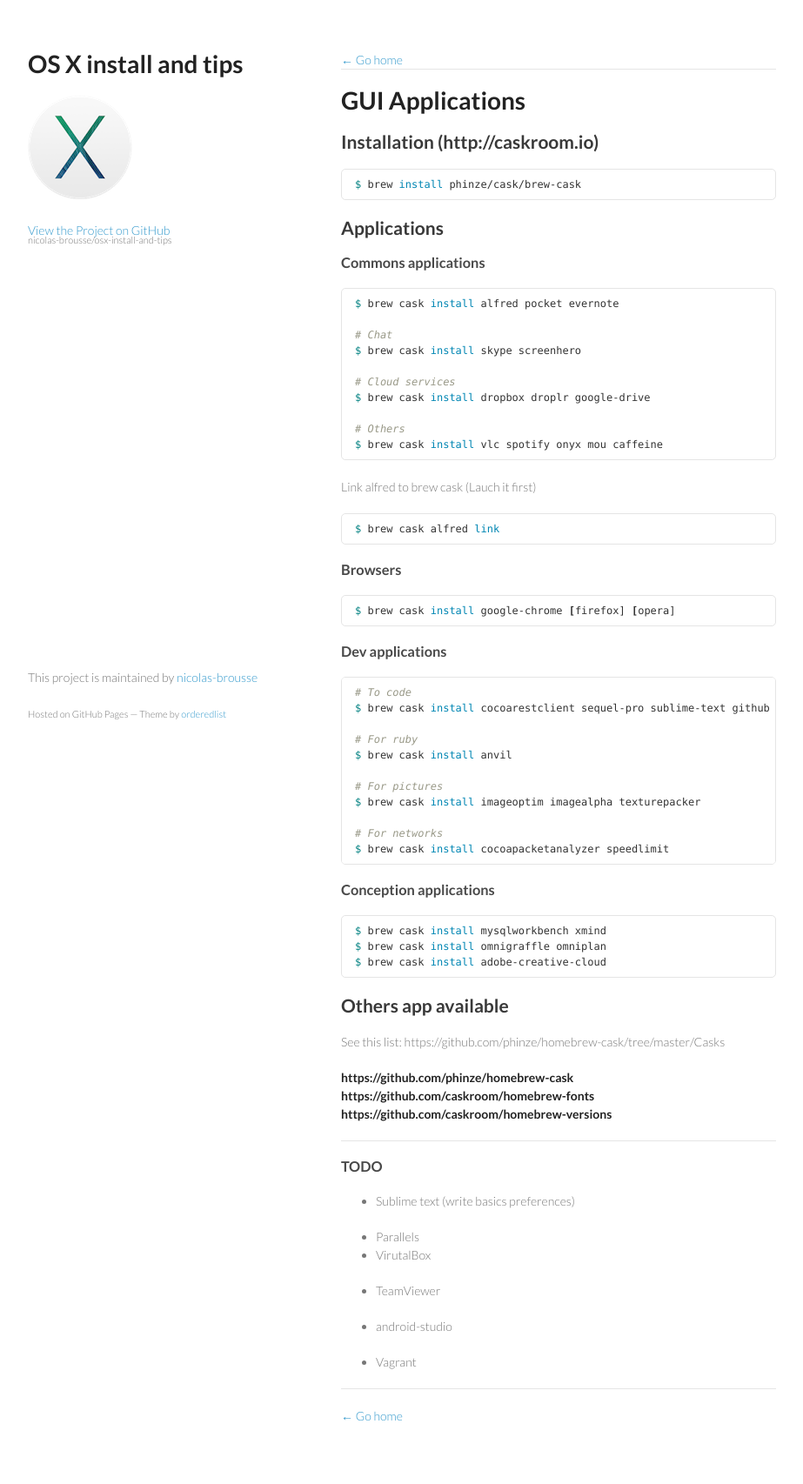
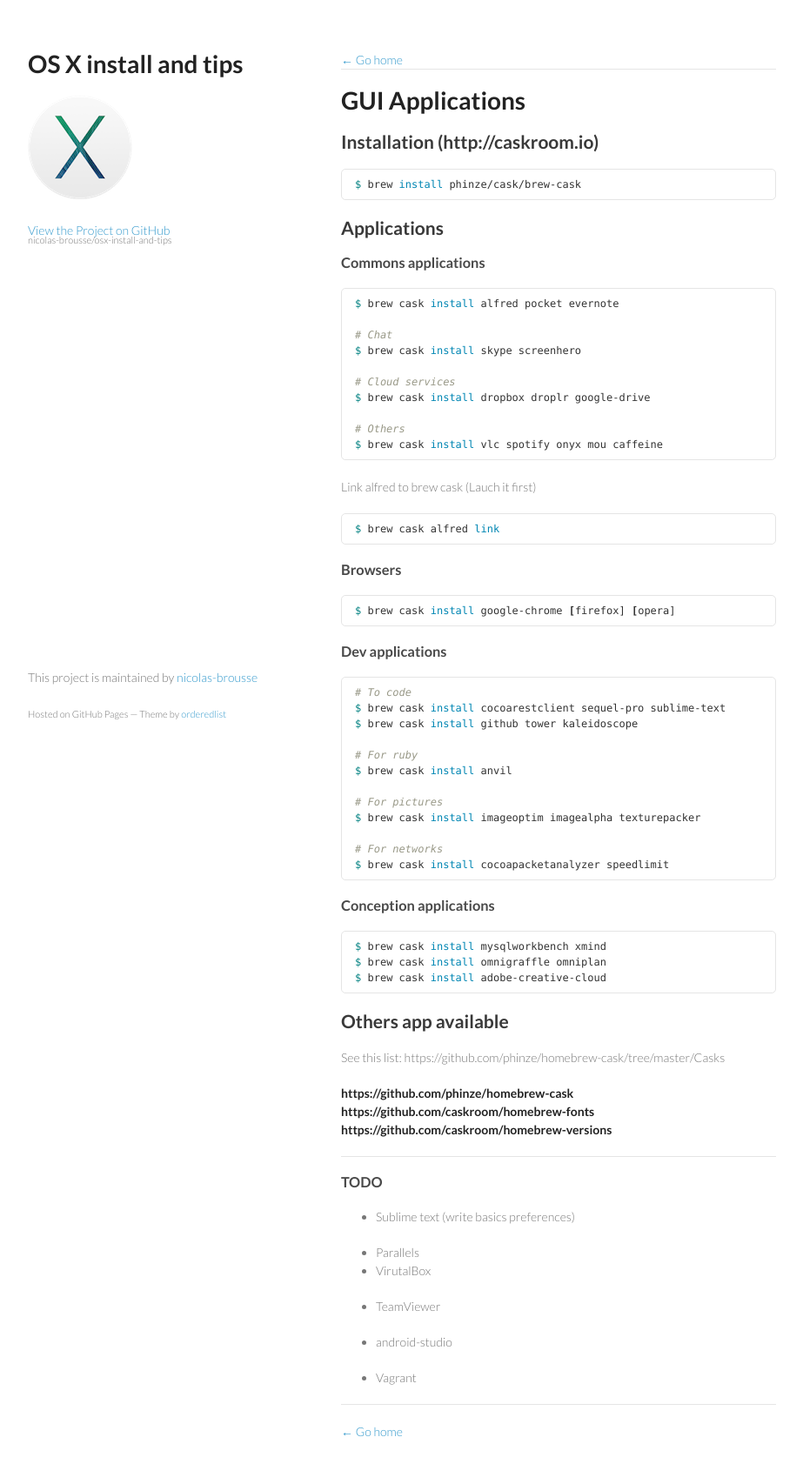
Before and after one commit to nicolas-brousse/osx-install-and-tips, a Jekyll site: the page built from pages/installation/gui-apps.md, in a window 1280 px wide. Shown: the whole page at 87% size, without its empty margins (178-1101 px from the left). Built offline with Jekyll 4.4.1, drawn with Linux system fonts in a browser that asks for light colours; Markdown is read by kramdown in place of the engine named in the settings.

Commit message:
Update gui-apps.md

````diff
--- a/pages/installation/gui-apps.md
+++ b/pages/installation/gui-apps.md
@@ -44,7 +44,8 @@
 
 ```bash
 # To code
-$ brew cask install cocoarestclient sequel-pro sublime-text github tower kaleidoscope
+$ brew cask install cocoarestclient sequel-pro sublime-text
+$ brew cask install github tower kaleidoscope
 
 # For ruby
 $ brew cask install anvil
````
